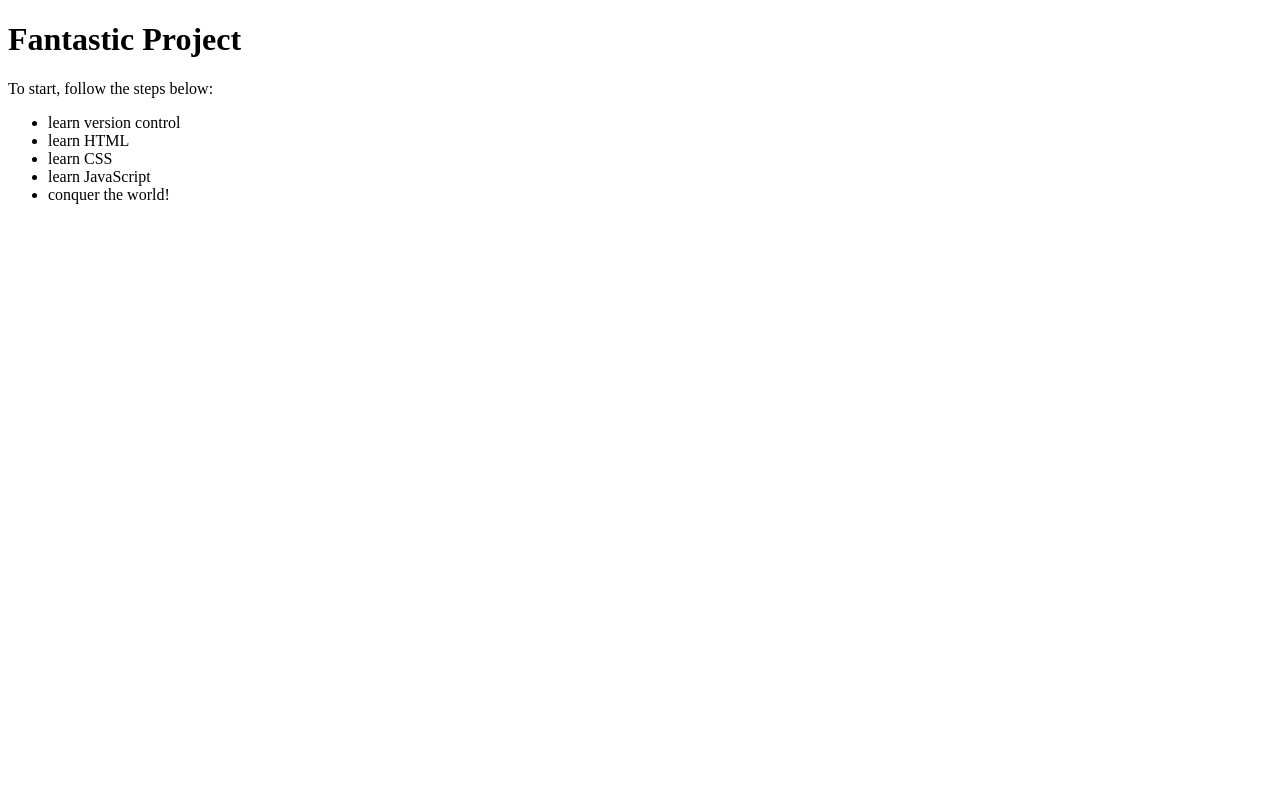
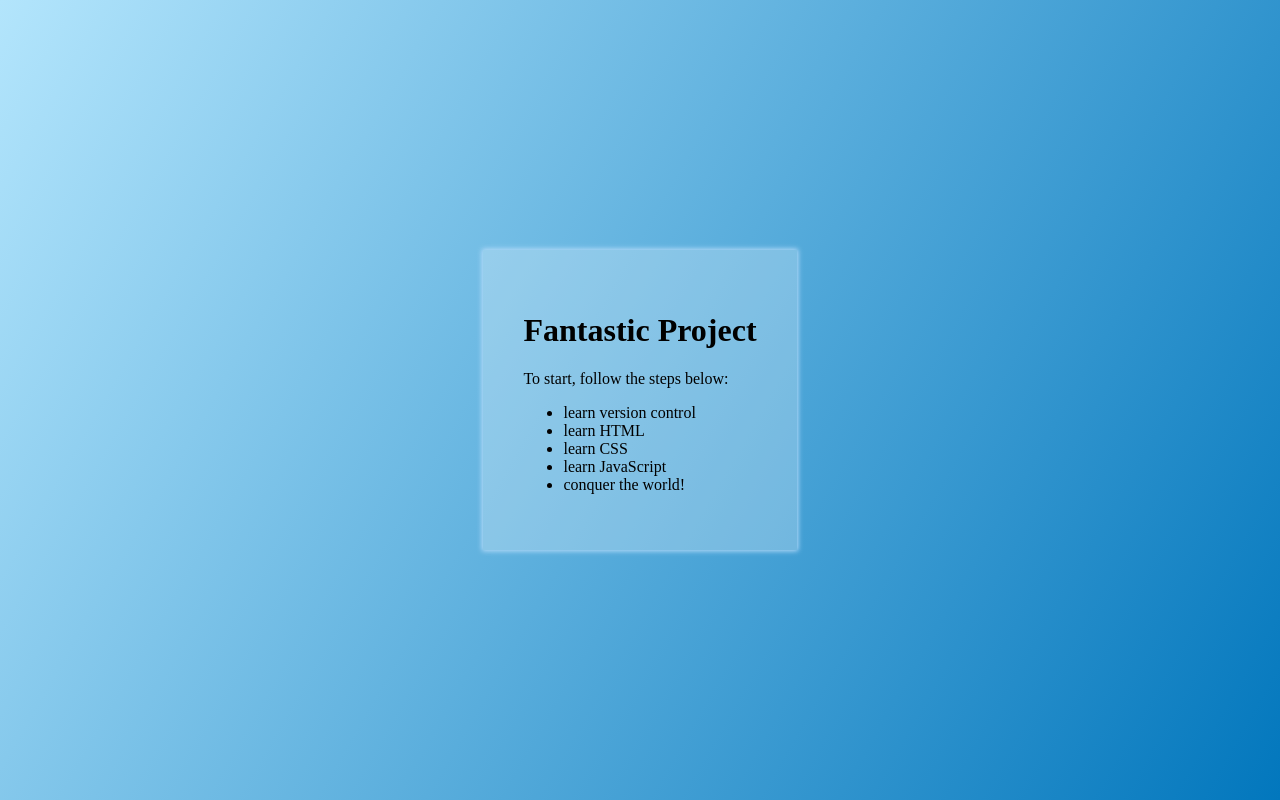
Before and after one commit to richardkalehoff/RichardsFantasticProject, a plain HTML site: page index.html in a window 1280 px wide. Drawn offline with Linux system fonts and the light colour scheme.

Commit message:
Add initial (awesome) styling

```diff
--- /dev/null
+++ b/app.css
@@ -0,0 +1,30 @@
+html {
+    box-sizing: border-box;
+    height: 100%;
+}
+
+*,
+*::before,
+*::after {
+    box-sizing: inherit;
+}
+
+body {
+    align-items: center;
+    display: flex;
+    height: 100%;
+    justify-content: center;
+    background: linear-gradient(120deg, #B3E5FC, #0277BD);
+    margin: 0;
+}
+
+.container {
+    background: rgba(255, 255, 255, 0.25);
+    padding: 5vh;
+    box-shadow: 0px 0px 5px 1px #BBDEFB;
+    transition: box-shadow 0.2s ease-in-out;
+}
+
+.container:hover {
+    box-shadow: 0px 0px 20px 10px #BBDEFB;
+}
--- a/index.html
+++ b/index.html
@@ -3,6 +3,7 @@
     <head>
         <meta charset="utf-8">
         <title>Fantastic Project</title>
+        <link rel="stylesheet" href="app.css">
     </head>
     <body>
 
```
